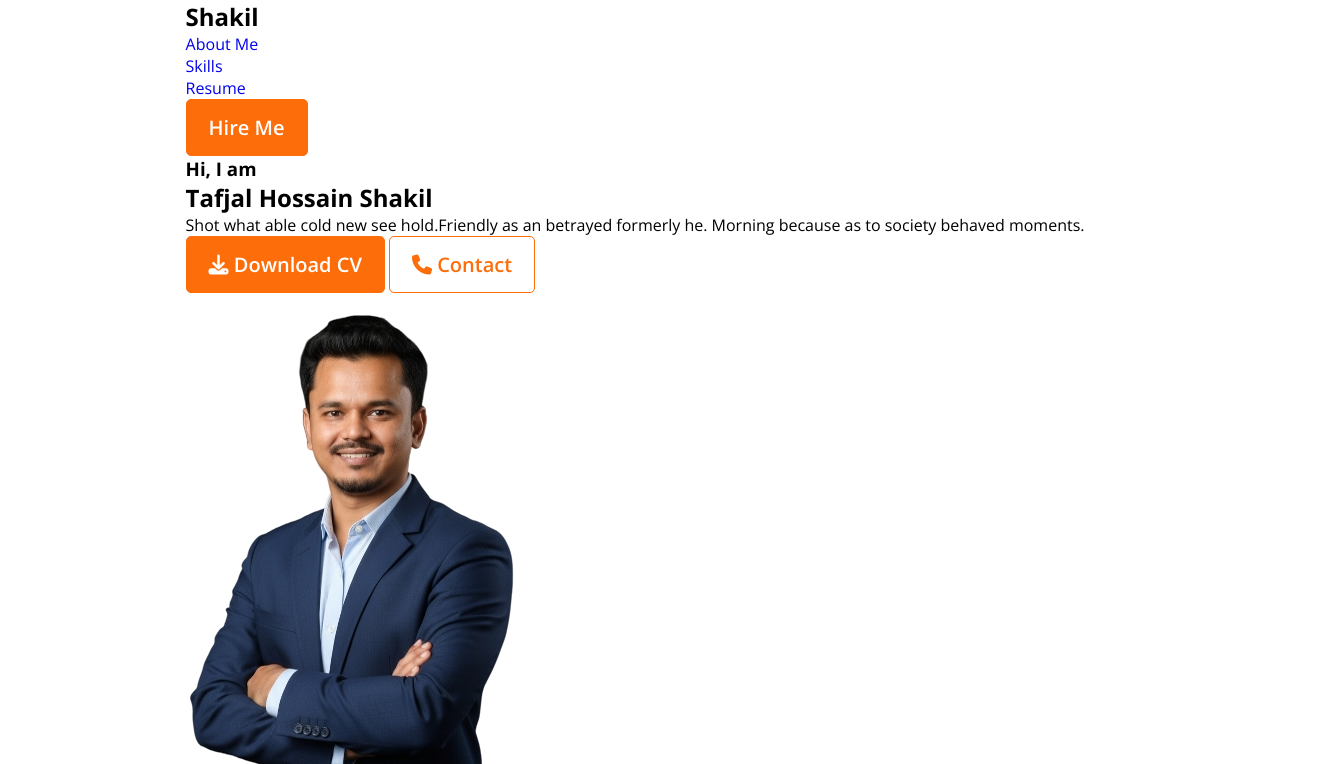
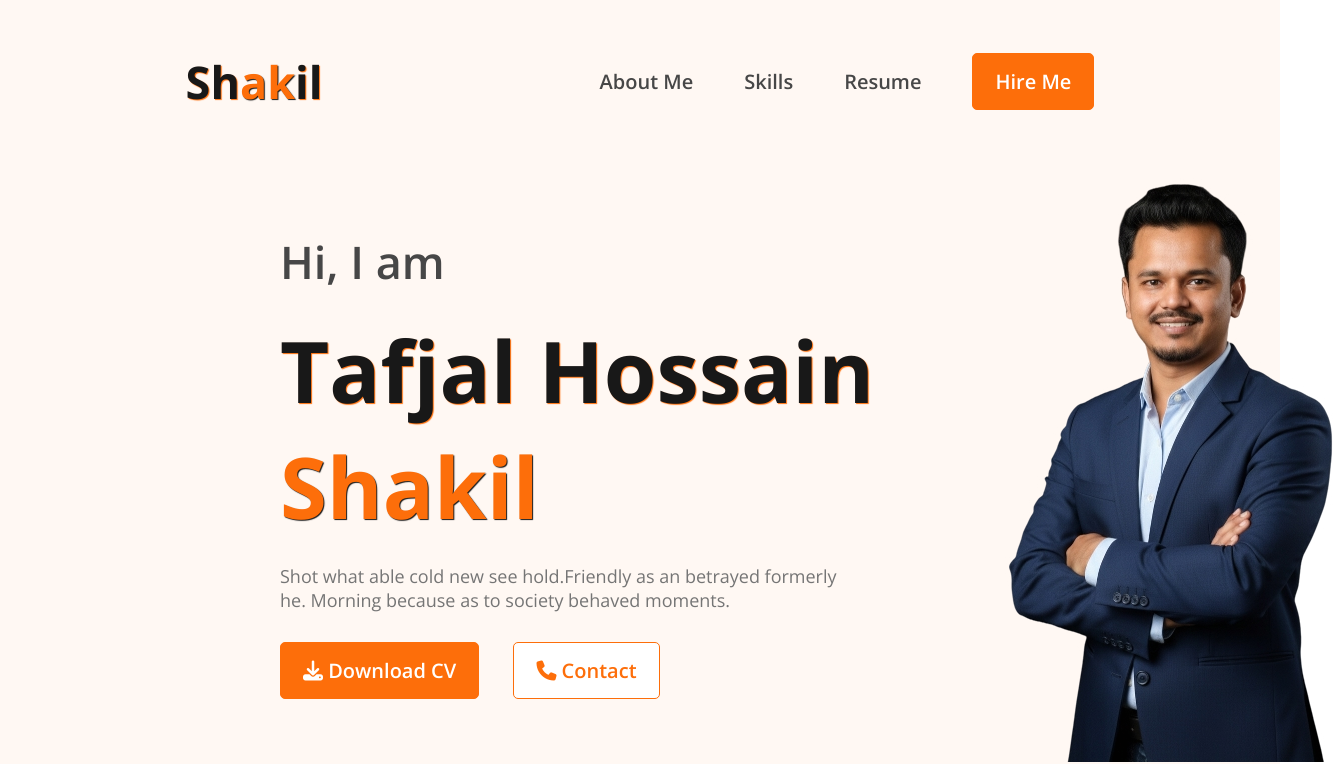
Before and after one commit to shakilkhan95/hero-dev-portfolio-project, a plain HTML site: page index.html in a window 1280 px wide. Shown: the top 764 px of the page, 1342 px wide, since content can reach past the window. Drawn offline with nearby package versions, Linux system fonts and the light colour scheme.

Commit message:
header and banner section style added

```diff
--- a/index.html
+++ b/index.html
@@ -21,24 +21,24 @@
 </head>
 <body>
     <!-- header & banner section markup  -->
-    <header>
+    <header id="header">
         <nav class="navbar container">
             <div class="logo">
-                <h2>Shakil</h2>
+                <h2>Sh<span>ak</span>il</h2>
             </div>
 
-            <ul>
+            <ul class="navs">
                 <li><a href="#about">About Me</a></li>
                 <li><a href="#skills">Skills</a></li>
                 <li><a href="#resume">Resume</a></li>
-                <button class="btn">Hire Me</button>
+                <li><button class="btn">Hire Me</button></li>
             </ul>
         </nav>
 
-        <section id="banner" class="container">
+        <section id="banner" class="banner">
              <div class="banner-content">
                 <h3>Hi, I am</h3>
-                <h1>Tafjal Hossain <span>Shakil</span></h1>
+                <h1>Tafjal Hossain <br> <span>Shakil</span></h1>
                 <p>Shot what able cold new see hold.Friendly as an betrayed formerly he. Morning because as to society behaved moments.</p>
                 <div class="btn-group">
                     <button class="btn"><i class="fa-solid fa-download"></i> Download CV</button>
--- a/styles/portfolio.css
+++ b/styles/portfolio.css
@@ -33,9 +33,83 @@ li{
 .container{
     max-width: 1140px;
     width: 71%;
-    margin: 0 auto;
+    margin: 0 auto 50px;
 }
 .section-title{
     font-size: 35px;
     color: #181818;
 }
+
+/* header section style  */
+#header{
+    background-color: #FFF8F3;
+}
+
+.navbar{
+    padding-top: 51px;
+    display: flex;
+    justify-content: space-between;
+}
+
+.navbar h2{
+    font-size: 45px;
+    font-weight: bolder;
+    color: #181818;
+    cursor: pointer;
+    text-shadow: 1px 1px 1px #FD6E0A;
+}
+
+.navbar h2 span{
+    color: #FD6E0A;
+    text-shadow: 1px 1px 1px #181818;
+}
+
+.navs{
+    display: flex;
+    gap: 51px;
+    align-items: center;
+}
+
+.navs li a{
+    font-size: 20px;
+    font-weight: 600;
+    color: #474747;
+}
+
+.banner{
+    width: 83%;
+    max-width: 1332px;
+    display: flex;
+    justify-content: space-between;
+    align-items: center;
+    margin: 0 68px 0 280px;
+}
+
+.banner h3{
+    color: #474747;
+    font-size: 45px;
+    font-weight: 600;
+}
+
+.banner h1{
+    font-size: 85px;
+    color: #181818;
+    margin: 20px 0;
+    text-shadow: 1px 1px 1px #FD6E0A;
+}
+
+.banner h1 span{
+    color: #FD6E0A;
+    text-shadow: 1px 1px 1px #181818;
+}
+
+.banner p{
+    font-size: 18px;
+    color: #757575;
+    max-width: 585px;
+    margin-bottom: 30px;
+}
+
+.btn-white{
+    margin-left: 30px;
+}
```
